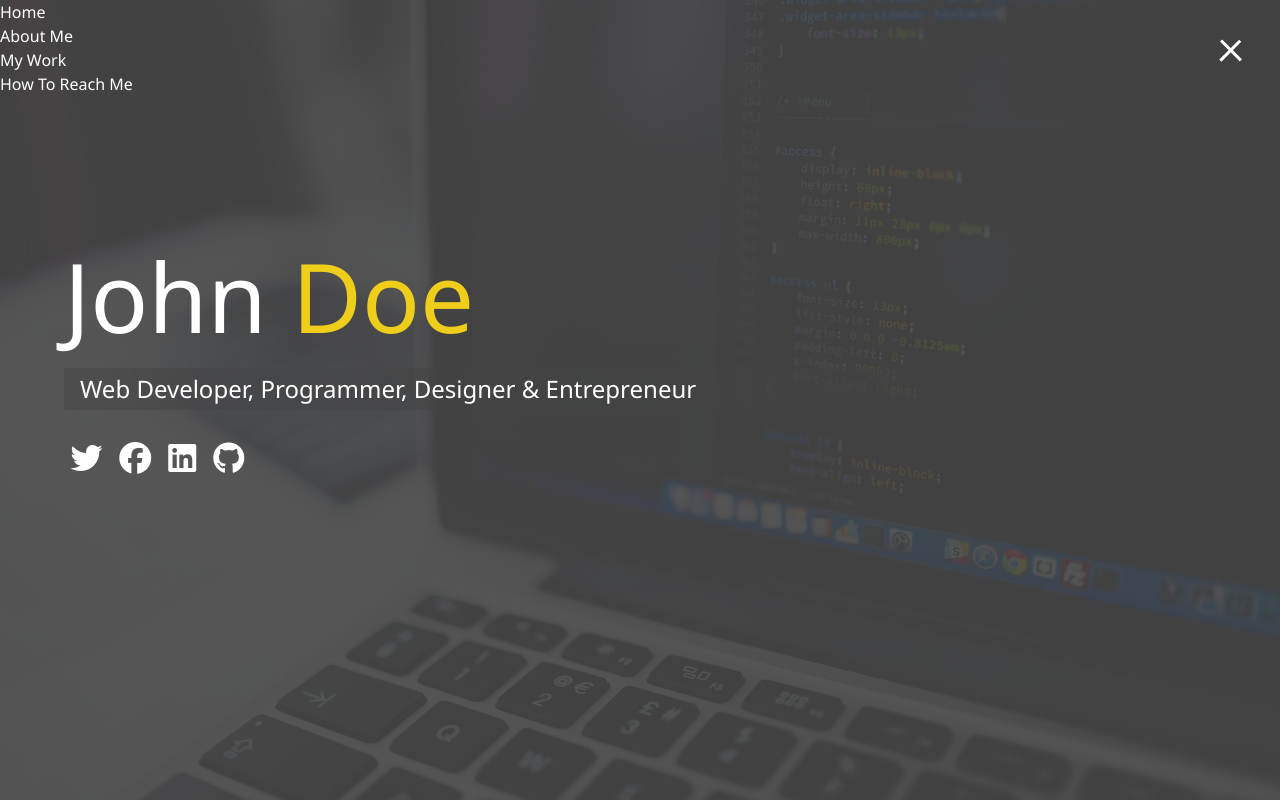
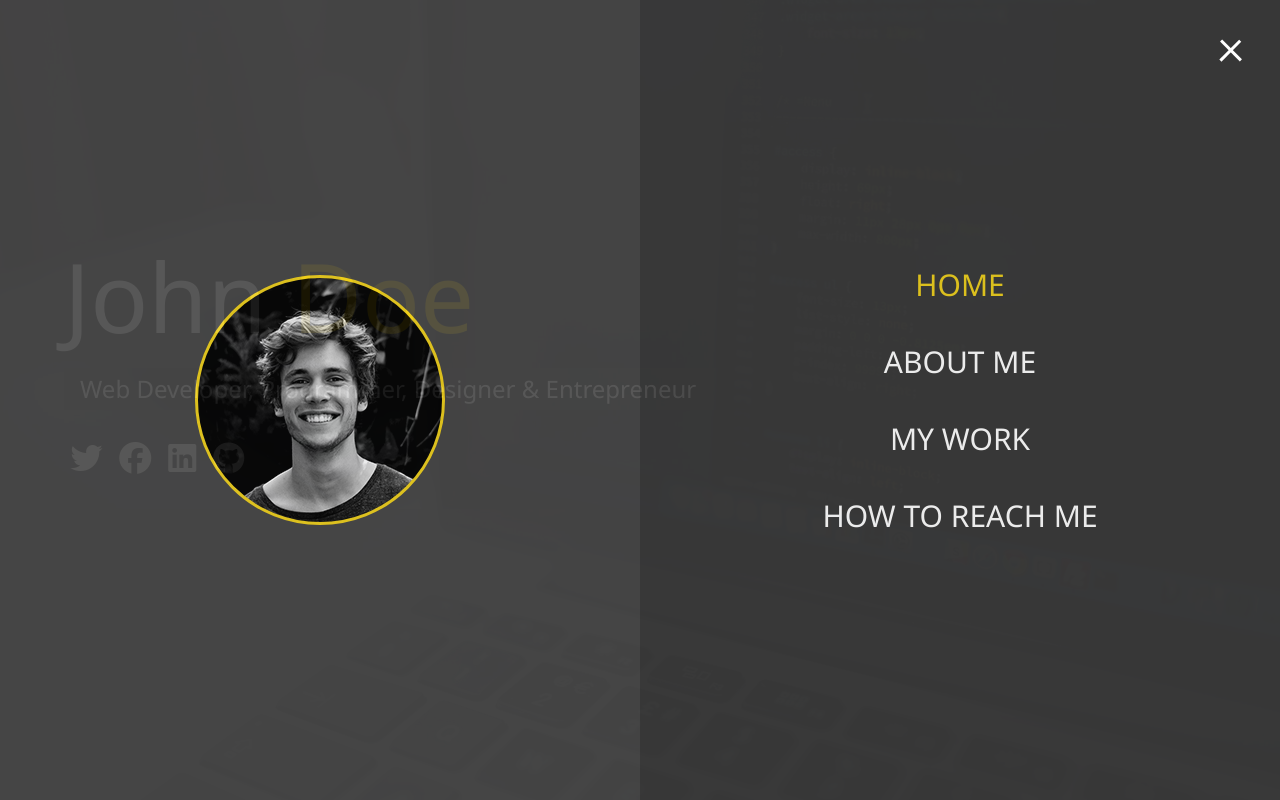
Before and after one commit to gearyaudie/responsive-website, a plain HTML site: page index.html in a window 1280 px wide. Both pictures are taken after a click on the element 1231 px from the left and 47 px from the top of the page. Drawn offline with Linux system fonts and the light colour scheme.

Commit message:
Menu Overlay

```diff
--- a/index.html
+++ b/index.html
@@ -23,7 +23,7 @@
           <div class="portrait"></div>
         </div>
         <ul class="menu-nav">
-          <li class="nav-item">
+          <li class="nav-item current">
             <a href="/" class="nav-link">Home</a>
           </li>
           <li class="nav-item">
--- a/scss/_menu.scss
+++ b/scss/_menu.scss
@@ -35,3 +35,99 @@
     }
   }
 }
+
+// Menu Overlay
+.menu {
+  position: fixed;
+  top: 0;
+  width: 100%;
+  opacity: 0.9;
+  visibility: hidden;
+
+  &.show {
+    visibility: visible;
+  }
+
+  &-branding,
+  &-nav {
+    display: flex;
+    flex-flow: column wrap;
+    align-items: center;
+    justify-content: center;
+    float: left;
+    width: 50%;
+    height: 100vh;
+    overflow: hidden;
+  }
+
+  &-nav {
+    margin: 0;
+    padding: 0;
+    background: darken($primary-color, 5);
+    list-style: none;
+    transform: translate3d(0, -100%, 0);
+    @include easeOut;
+
+    &.show {
+      // Slide in from top
+      transform: translate3d(0, 0, 0);
+    }
+  }
+
+  // Branding Side
+  &-branding {
+    background: $primary-color;
+    transform: translate3d(0, 100%, 0);
+    @include easeOut;
+
+    &.show {
+      // Slide from Bottom
+      transform: translate3d(0, 0, 0);
+    }
+
+    .portrait {
+      width: 250px;
+      height: 250px;
+      background: url("../img/portrait.jpg");
+      border-radius: 50%;
+      border: solid 3px $secondary-color;
+    }
+  }
+
+  .nav-item {
+    transform: translate3d(600px, 0, 0);
+    @include easeOut;
+
+    &.show {
+      // Slide from Right
+      transform: translate3d(0, 0, 0);
+    }
+
+    &.current > a {
+      color: $secondary-color;
+    }
+  }
+
+  .nav-link {
+    display: inline-block;
+    position: relative;
+    font-size: 30px;
+    text-transform: uppercase;
+    padding: 1rem 0;
+    font-weight: 300;
+    color: #fff;
+    text-decoration: none;
+    @include easeOut;
+
+    &:hover {
+      color: $secondary-color;
+    }
+  }
+}
+
+// Delay each nav item slide by 0.1s
+@for $x from 1 through 4 {
+  .nav-item:nth-child(#{$x}) {
+    transition-delay: $x * 0.1s;
+  }
+}
```
Also changed, not shown: css/main.css.
